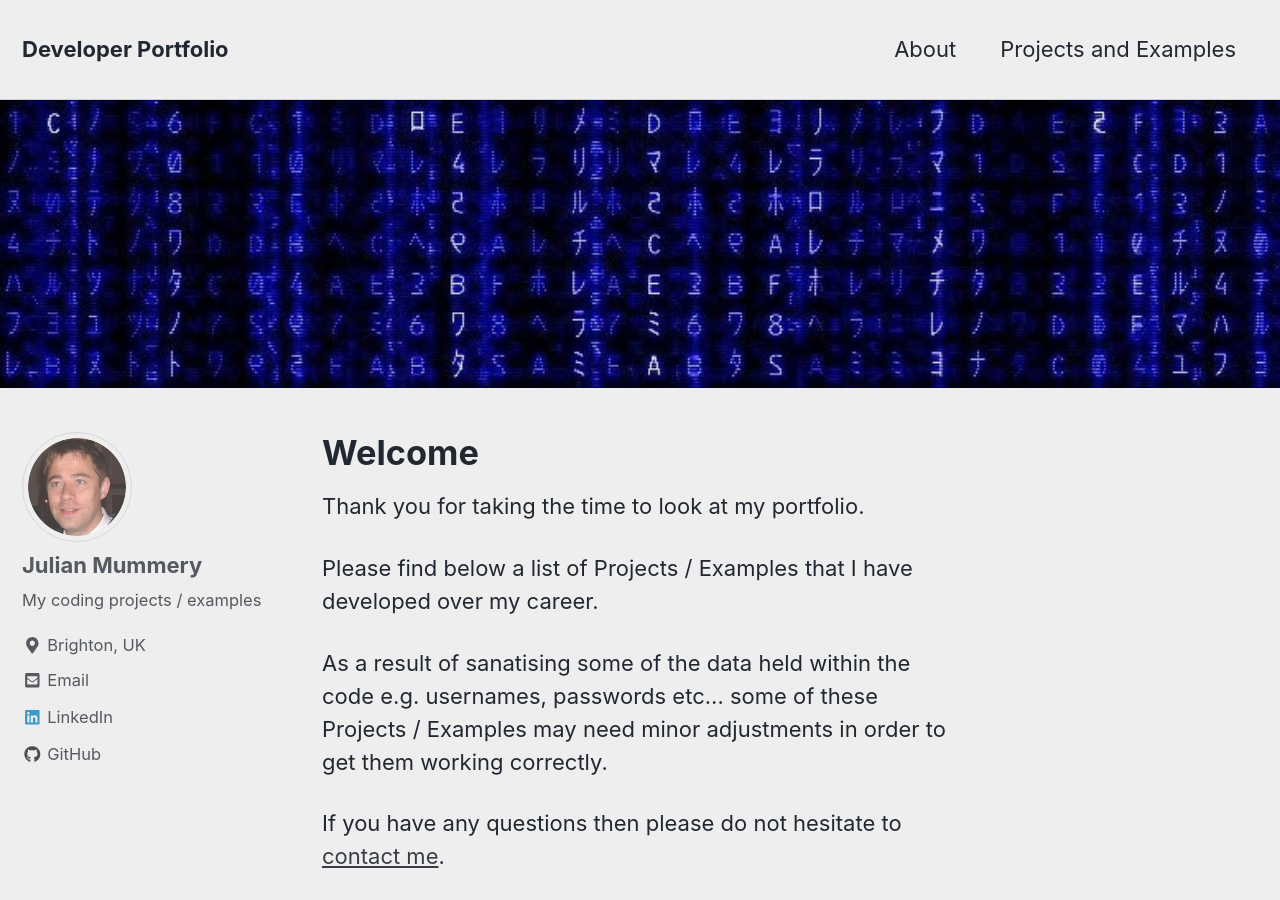
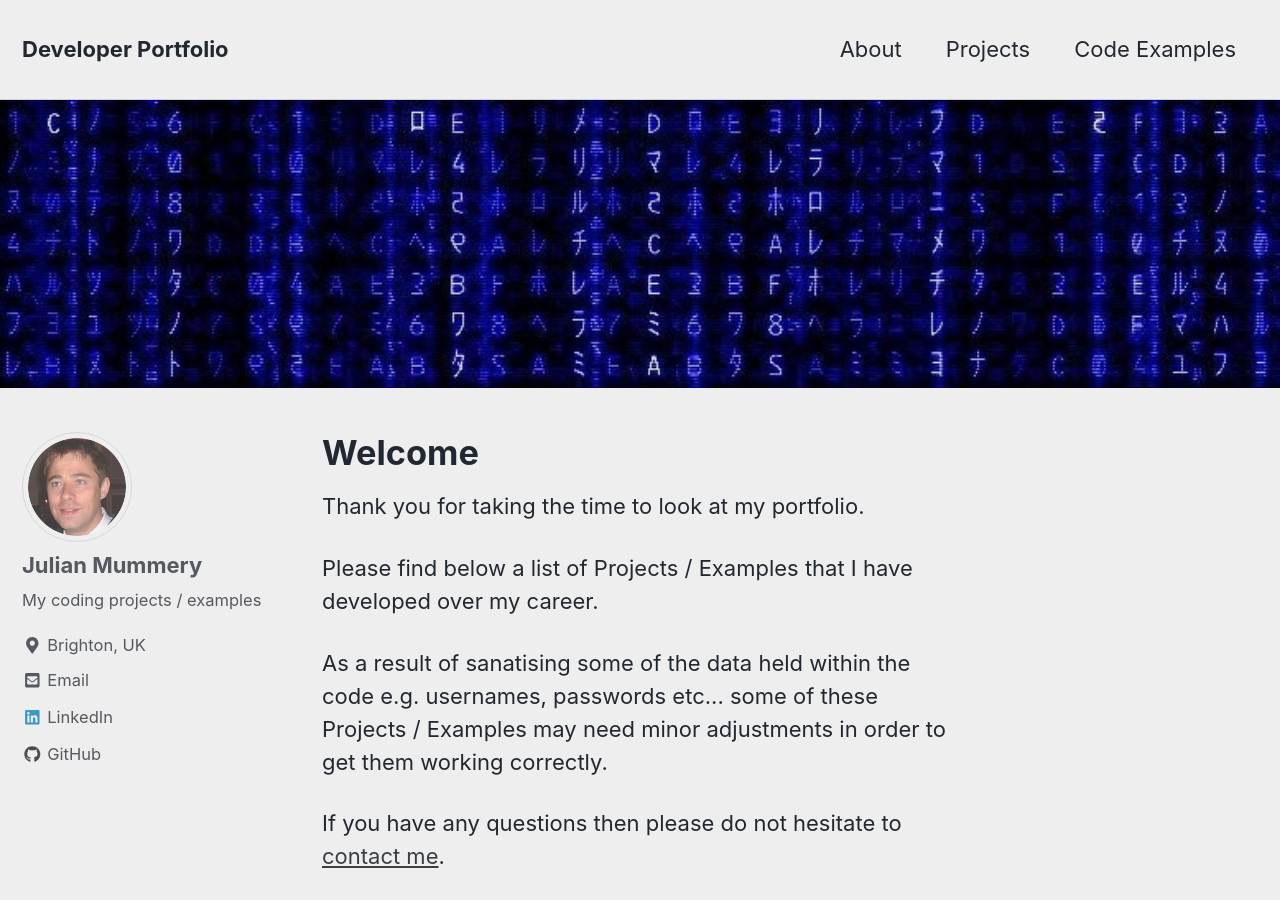
Before and after one commit to julianmummery/julianmummery.github.io, a Jekyll site: the page built from index.html, in a window 1280 px wide and 900 px high. Built offline with Jekyll 4.4.1, drawn with Linux system fonts in a browser that asks for light colours; nearby versions of some CDN libraries; the list of posts is cut into pages by our own code.

Commit message:
Update navigation.yml

```diff
--- a/_data/navigation.yml
+++ b/_data/navigation.yml
@@ -2,8 +2,10 @@
 main:
   - title: "About"
     url: about/
-  - title: "Projects and Examples"
+  - title: "Projects"
     url: coding-projects/
+  - title: "Code Examples"
+    url: coding-examples/
   # - title: "About"
   #   url: https://mmistakes.github.io/minimal-mistakes/about/
   # - title: "Sample Posts"
```
